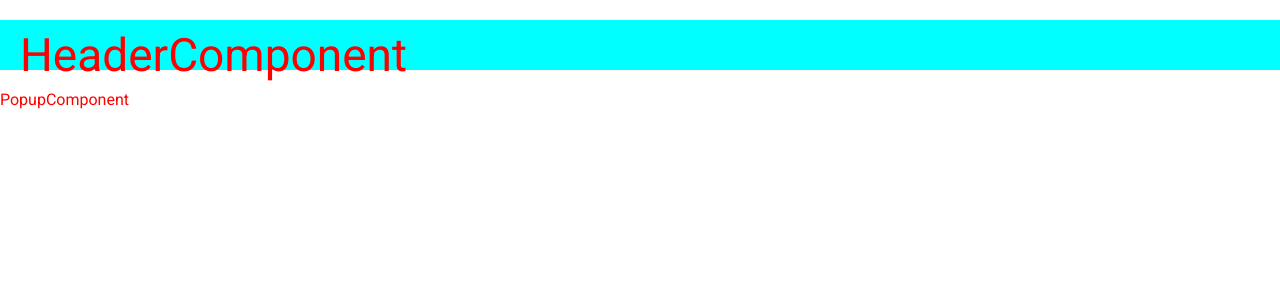
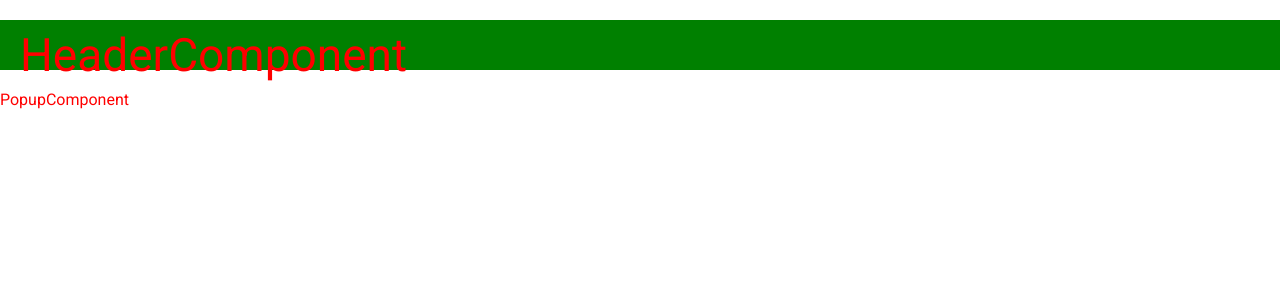
Before and after one commit to bujakkristijan/internship-studio-present-react, a React (Create React App) app: page / in a window 1280 px wide. Shown: the top 300 px of the page. Built offline with nearby package versions, Linux system fonts and the light colour scheme.

Commit message:
izbrisan browserSync jer mi ne treba

```diff
--- a/src/components/header/HeaderComponent.min.css
+++ b/src/components/header/HeaderComponent.min.css
@@ -1 +1 @@
-.header{color:red;font-size:46px;line-height:30px;margin-top:20px;padding-left:20px;padding-top:20px;margin-bottom:20px;background-color:#0ff}
+.header{color:red;font-size:46px;line-height:30px;margin-top:20px;padding-left:20px;padding-top:20px;margin-bottom:20px;background-color:green}
--- a/src/components/header/HeaderComponent.scss
+++ b/src/components/header/HeaderComponent.scss
@@ -6,5 +6,5 @@
     padding-left: 20px;
     padding-top: 20px;
     margin-bottom: 20px;
-    background-color: aqua;
+    background-color: green;
 }
```
Also changed, not shown: gulpfile.js (+1 -11 lines).
